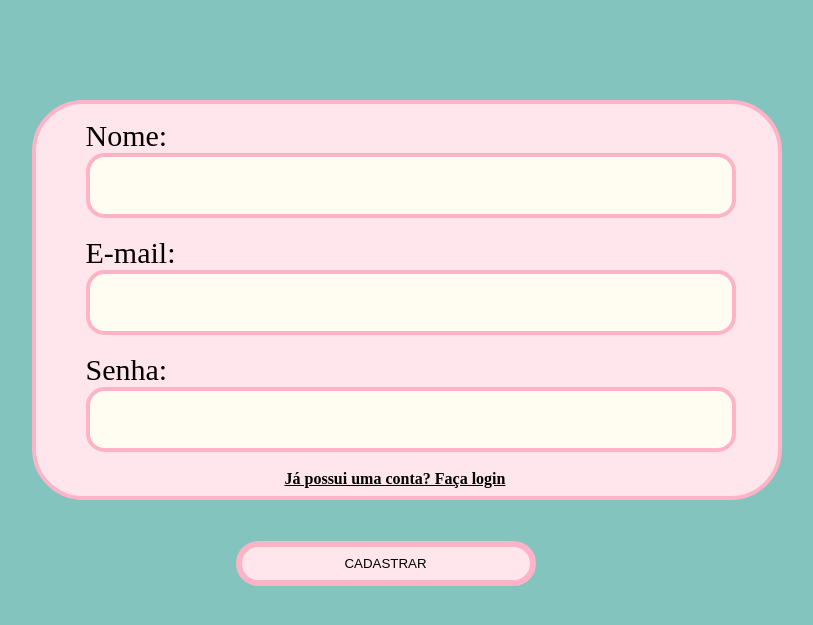
After one commit to soso1718/trabalhoFinal_crud, a PHP site: page /trabalho_final_login/cadastro.php in a window 1280 px wide. The commit adds this page. Shown: the top 625 px of the page, without its empty margins (225-1038 px from the left). Run offline with PHP 8.4, Linux system fonts and the light colour scheme.

Commit message:
atualização do código-27.05.2025

```diff
--- /dev/null
+++ b/trabalho_final_login/cadastro.php
@@ -0,0 +1,29 @@
+<!DOCTYPE html>
+<html lang="pt-br">
+<head>
+    <meta charset="UTF-8">
+    <meta name="viewport" content="width=device-width, initial-scale=1.0">
+    <title>Página de cadastro</title>
+    <link rel="stylesheet" href="css/style_login.css">
+</head>
+<body>
+    <form id="cadastro" action="index.php">
+    <label> Nome: </label> <br>
+        <input type = "text" name="nome" required> <br> <br>
+    <label>E-mail: </label> <br>
+        <input type = "email" name="email" required> <br> <br>
+    <label> Senha: </label> <br>
+        <input type = "password" name="senha" required> <br> <br>
+
+    <h4> <a href="http://localhost/trabalho_final_login/index.php" id="link_login"> Já possui uma conta? Faça login </h4>
+        </div>
+
+
+
+    <div id="botao_cadastro">
+        <button type="submit">CADASTRAR</button>
+    </div>
+
+    </form>
+</body>
+</html>
--- a/trabalho_final_login/css/style_login.css
+++ b/trabalho_final_login/css/style_login.css
@@ -23,10 +23,12 @@ h1{
     border-radius: 51.216px;
     border: 4.656px solid #FFB3C6;
     background: #FFE5EC;
+    padding-top: 10px;
 }
-#login>pre{
+#login>label{
     font-size: 30px;
     font-family: 'Times New Roman', Times, serif;
+    margin-left: 30px;
 }
 
 #login>input{
@@ -37,7 +39,7 @@ h1{
     background: #FFFCF2;
     margin-left: 30px;
 }
-#botao>button{
+#botao_login>button{
     width: 300px;
     height: 45px;
     border-radius: 58.98px;
@@ -61,3 +63,44 @@ h1{
     border: 6.939px solid #FFB3C6;
     background: #FFE5EC;
 }
+
+#link_cadastro{
+    color:black;
+    padding-left: 249px;
+}
+
+#cadastro{
+    width: 750px;
+    height: 400px;
+    border-radius: 51.216px;
+    border: 4.656px solid #FFB3C6;
+    background: #FFE5EC;
+    padding-top: 15px;
+}
+#cadastro>input{
+    width: 650px;
+    height: 65px;
+    border-radius: 18.624px;
+    border: 4.656px solid #FFB3C6;
+    background: #FFFCF2;
+    margin-left: 50px;
+}
+#cadastro>label{
+    font-size: 30px;
+    font-family: 'Times New Roman', Times, serif;
+    margin-left: 50px;
+}
+#botao_cadastro>button{
+    width: 300px;
+    height: 45px;
+    border-radius: 58.98px;
+    border: 6.939px solid #FFB3C6;
+    background: #FFE5EC;
+    margin-top:35px;
+    margin-left: 200px;
+}
+
+#link_login{
+    color:black;
+    padding-left: 249px;
+}
```
Also changed, not shown: trabalho_final_login/index.php (+13 -9 lines).
